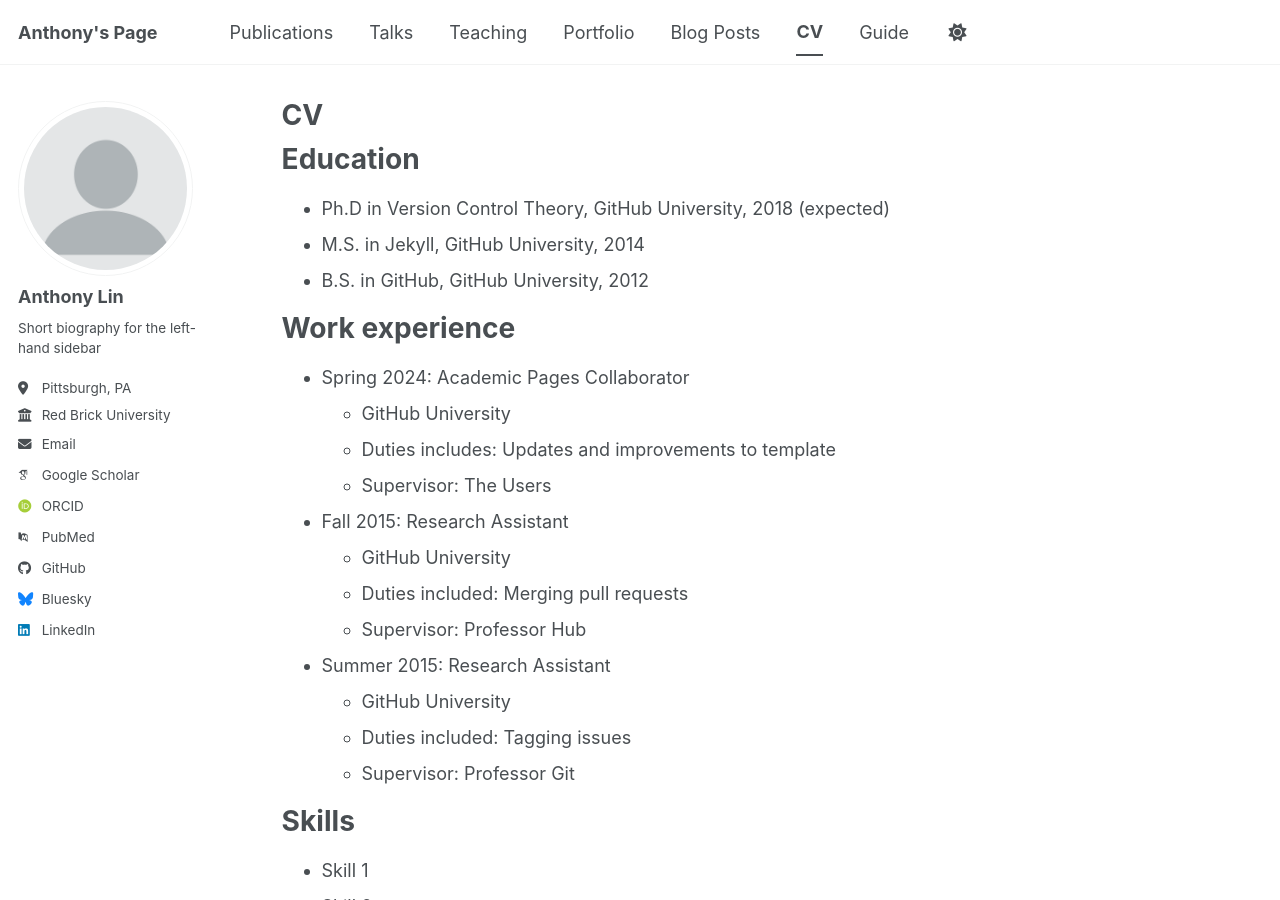
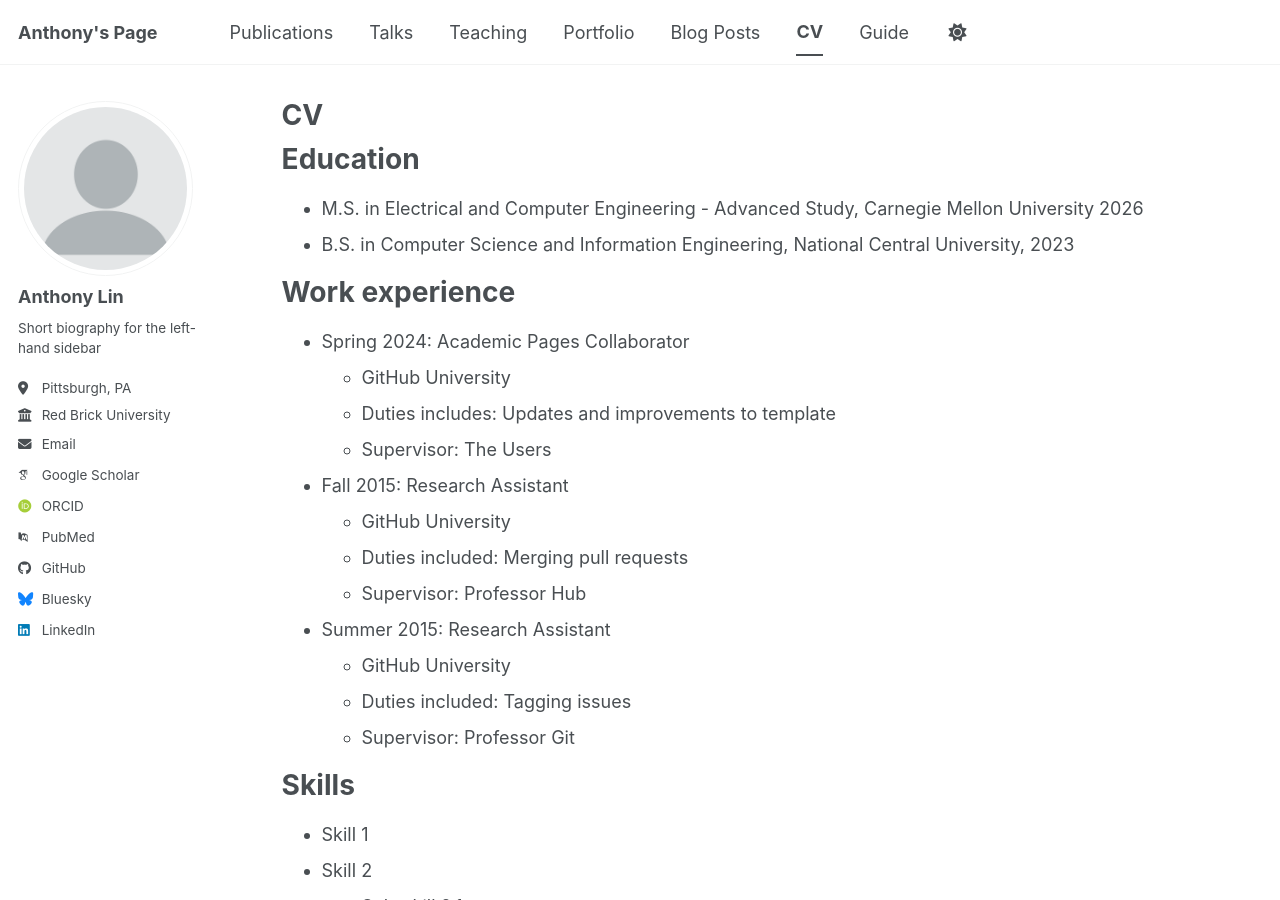
Before and after one commit to tsm55555/tsm55555.github.io, a Jekyll site: the page built from _pages/cv.md, in a window 1280 px wide and 900 px high. Built offline with Jekyll 4.4.1, drawn with Linux system fonts in a browser that asks for light colours; some web fonts are replaced; a script bundle is joined from its source files by our own code; library files that are not in the unit come from our copies.

Commit message:
Update academic details in CV page

```diff
--- a/_pages/cv.md
+++ b/_pages/cv.md
@@ -11,9 +11,8 @@ redirect_from:
 
 Education
 ======
-* Ph.D in Version Control Theory, GitHub University, 2018 (expected)
-* M.S. in Jekyll, GitHub University, 2014
-* B.S. in GitHub, GitHub University, 2012
+* M.S. in Electrical and Computer Engineering - Advanced Study, Carnegie Mellon University 2026
+* B.S. in Computer Science and Information Engineering, National Central University, 2023
 
 Work experience
 ======
```
